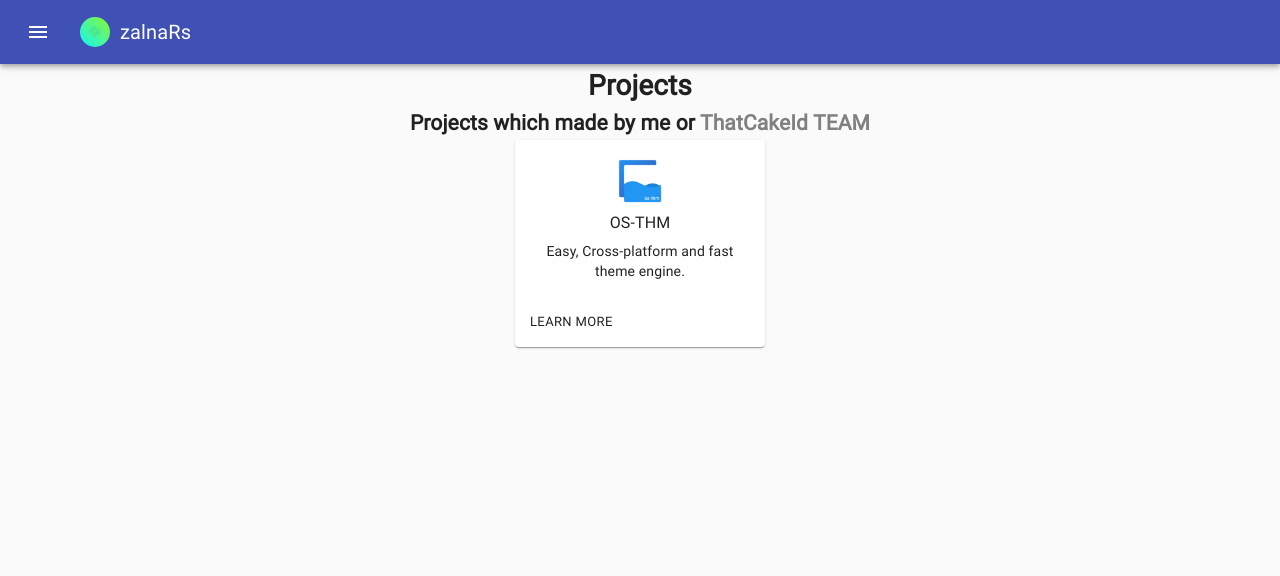
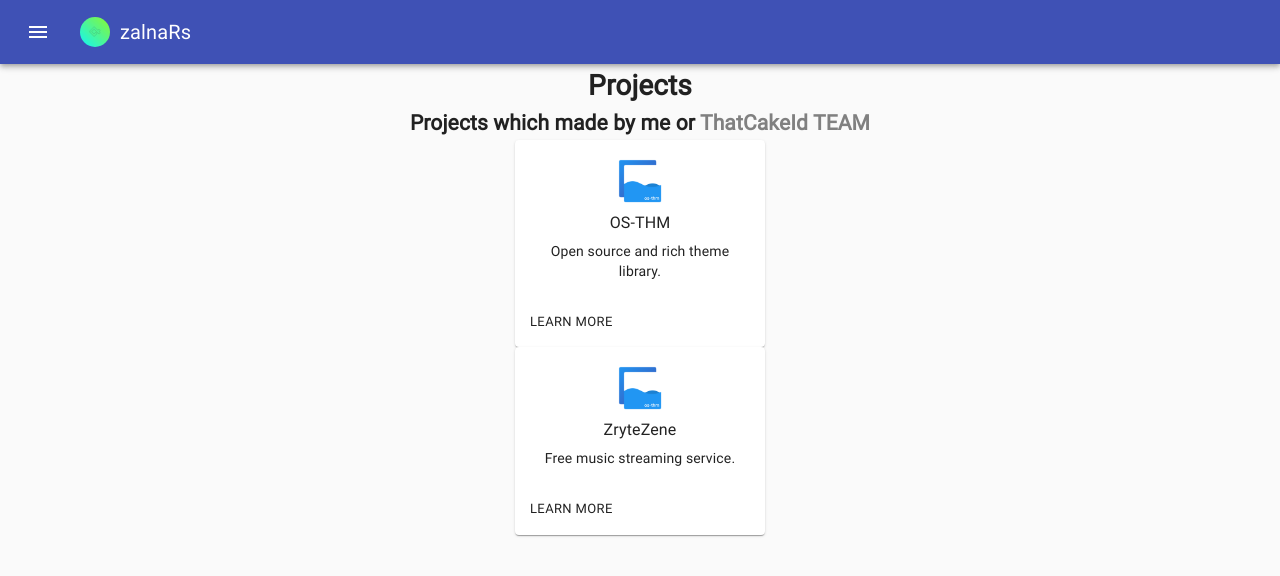
Before and after one commit to zalnaRs/website, a React (Create React App) app: page /projects in a window 1280 px wide. Shown: the top 576 px of the page. Built offline with nearby package versions, Linux system fonts and the light colour scheme.

Commit message:
Update projects.jsx

```diff
--- a/src/assets/pages/projects.jsx
+++ b/src/assets/pages/projects.jsx
@@ -18,13 +18,27 @@ export default function Projects() {
             OS-THM
           </Typography>
           <Typography variant="body2" component="p">
-            Easy, Cross-platform and fast theme engine.
+          Open source and rich theme library.
         </Typography>
         </CardContent>
         <CardActions>
           <Button href="http://os-thm.thatcakeid.com" size="small">Learn More</Button>
         </CardActions>
       </Card>
+      <Card style={{ width: 250 }}>
+        <CardContent>
+          <img width="50px" src={osthmlogo} alt="os-thm logo" />
+          <Typography color="textPrimary" gutterBottom>
+          ZryteZene
+          </Typography>
+          <Typography variant="body2" component="p">
+            Free music streaming service.
+        </Typography>
+        </CardContent>
+        <CardActions>
+          <Button href="http://zrytezene.xyz" size="small">Learn More</Button>
+        </CardActions>
+      </Card>
     </center>
   );
 }
```
